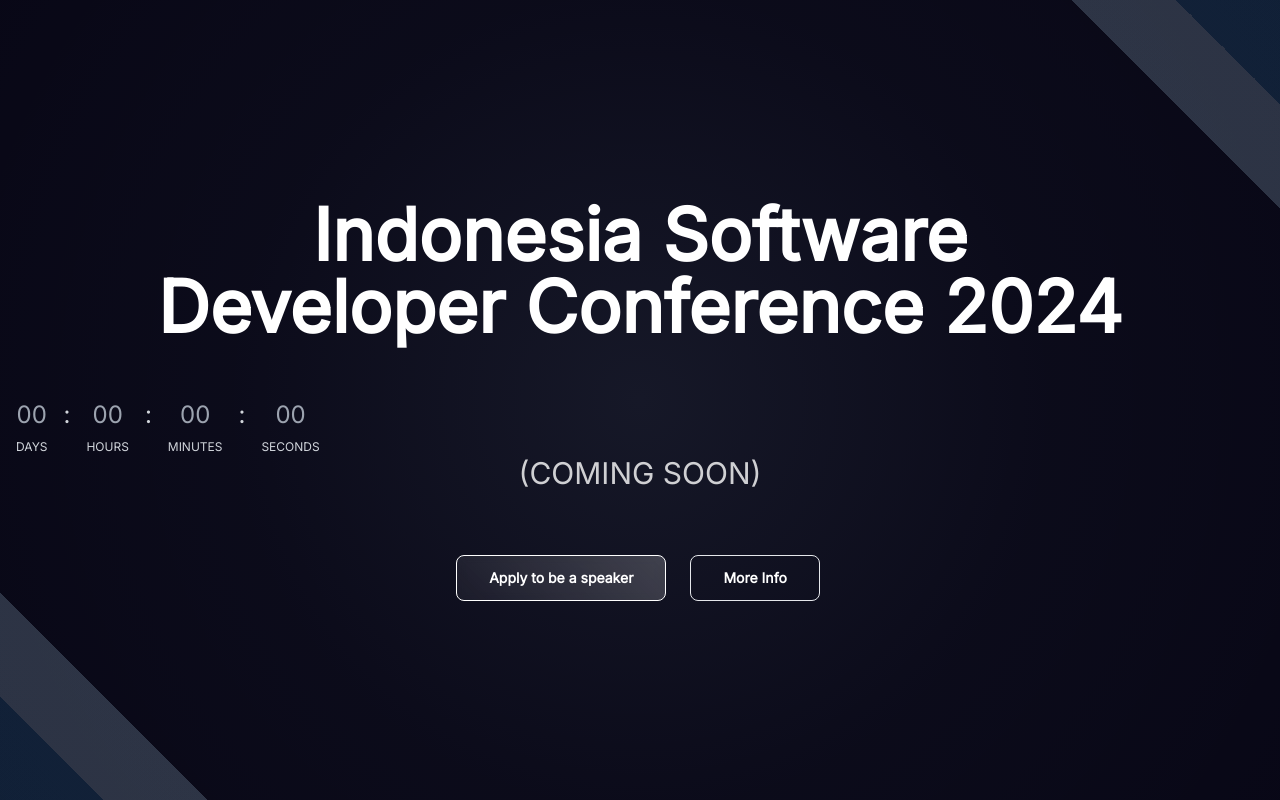
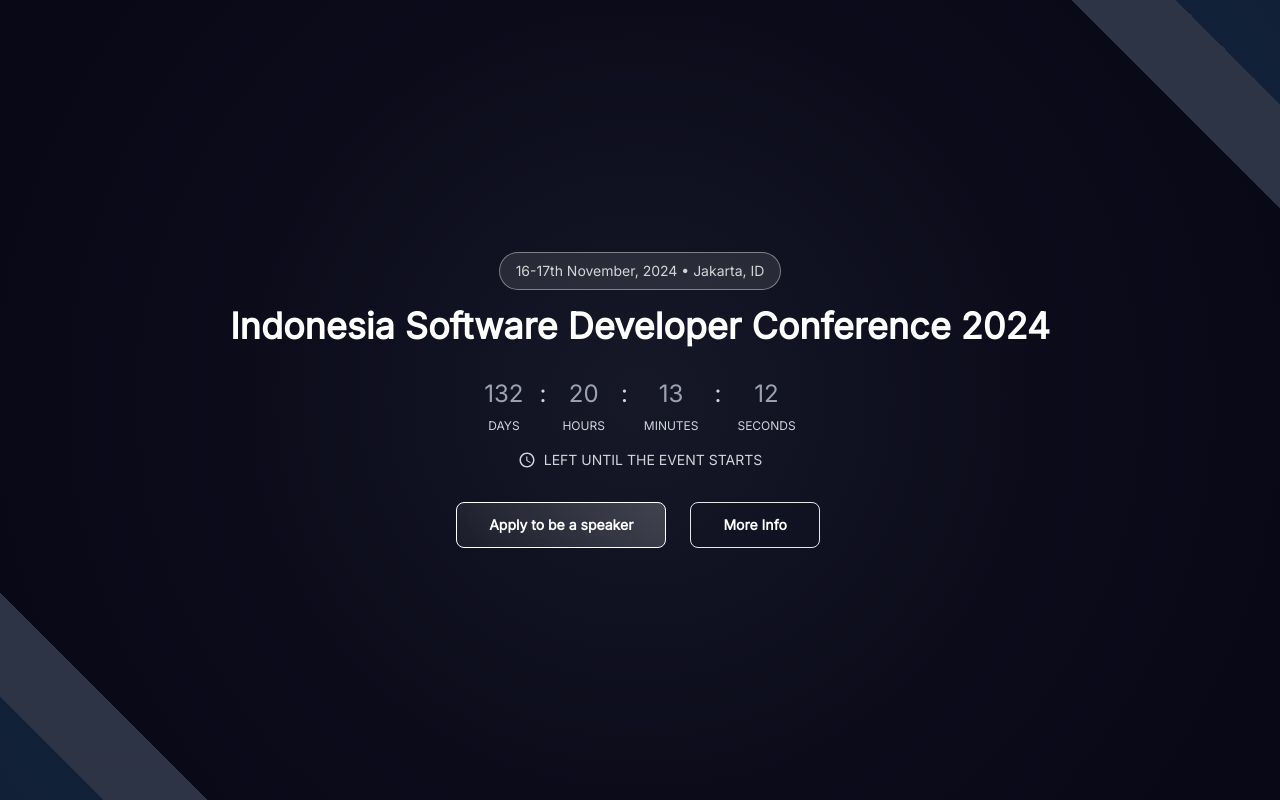
Before and after one commit to idsw-dev/conference, an Astro site: page / in a window 1280 px wide. Built offline with nearby package versions, Linux system fonts and the light colour scheme; Astro itself is replaced by a stand-in of ours.

Commit message:
fix: overhaul landing page

```diff
--- a/src/pages/index.astro
+++ b/src/pages/index.astro
@@ -1,31 +1,45 @@
 ---
-import Timer from "../components/Timer.tsx";
-import Button from "../components/Button/Button.tsx";
+import Button from "../components/Button/Button";
+import Timer from "../components/Timer";
 import MainLayout from "../layouts/MainLayout.astro";
 import "../styles/landing.css";
+
+const eventDate = new Date(2024, 11, 17, 9, 0, 0);
 ---
 
 <MainLayout>
-  <section id="hero" class="min-h-screen flex items-center justify-center">
-    <div class="container">
-      <div id="hero-text">
-        <h1
-          class="text-white text-4xl md:text-7xl text-center font-bold mb-14 max-w-[1000px] mx-auto w-full"
+  <section id="hero" class="flex min-h-dvh items-center justify-center">
+    <div class="container mx-auto flex flex-col items-center gap-8">
+      <div class="flex flex-col items-center gap-4 text-center">
+        <span
+          class="rounded-full border border-white/40 bg-white/10 px-4 py-2 text-sm text-white/80"
+          >16-17th November, 2024 • Jakarta, ID</span
         >
+        <h1 class="text-center text-4xl font-semibold text-white">
           Indonesia Software Developer Conference 2024
         </h1>
-        <Timer client:only="react" />
-        <h2
-          class="text-body text-3xl text-white text-center font-thin text-opacity-80 mb-16"
+      </div>
+      <div class="flex flex-col gap-4">
+        <Timer client:only="react" date={eventDate} />
+        <div class="flex items-center justify-center gap-2 text-gray-300">
+          <svg
+            xmlns="http://www.w3.org/2000/svg"
+            width="18"
+            height="18"
+            viewBox="0 0 24 24"
+            ><path
+              fill="currentColor"
+              d="M11.99 2C6.47 2 2 6.48 2 12s4.47 10 9.99 10C17.52 22 22 17.52 22 12S17.52 2 11.99 2M12 20c-4.42 0-8-3.58-8-8s3.58-8 8-8s8 3.58 8 8s-3.58 8-8 8m-.22-13h-.06c-.4 0-.72.32-.72.72v4.72c0 .35.18.68.49.86l4.15 2.49c.34.2.78.1.98-.24a.71.71 0 0 0-.25-.99l-3.87-2.3V7.72c0-.4-.32-.72-.72-.72"
+            ></path></svg
+          >
+          <h2 class="text-sm uppercase">Left until the event starts</h2>
+        </div>
+      </div>
+      <div class="buttons flex justify-center gap-5">
+        <a href="https://www.papercall.io/idsw-2024" target="_blank"
+          ><Button color="glass">Apply to be a speaker</Button></a
         >
-          (COMING SOON)
-        </h2>
-        <div class="buttons flex justify-center gap-5">
-          <Button color="glass" href="https://www.papercall.io/idsw-2024"
-            >Apply to be a speaker</Button
-          >
-          <Button color="outline">More Info</Button>
-        </div>
+        <Button color="outline">More Info</Button>
       </div>
     </div>
   </section>
```
